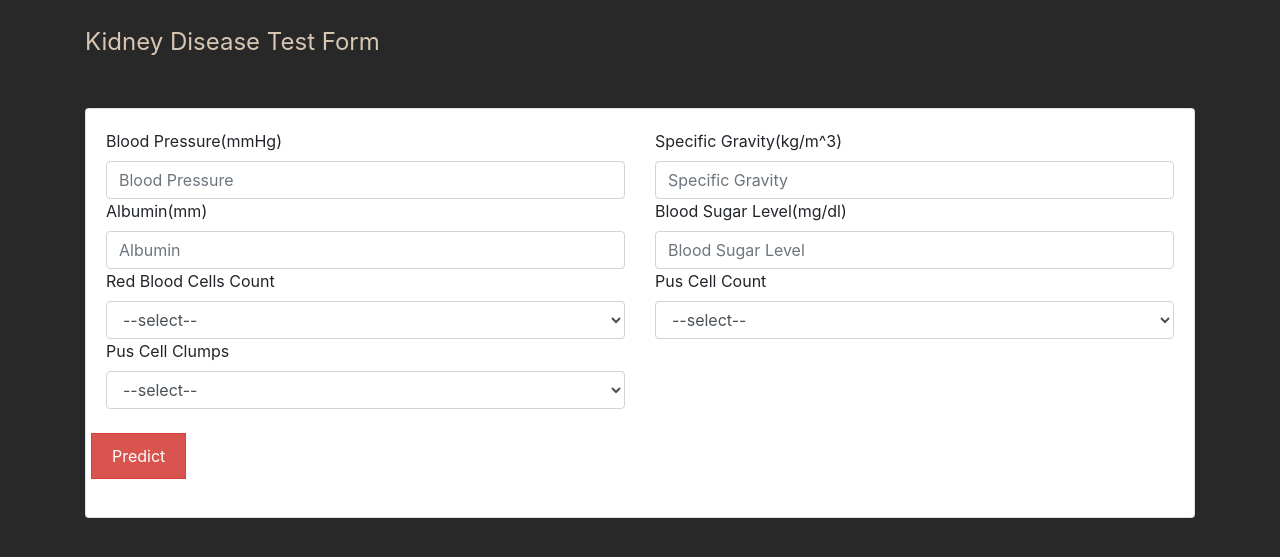
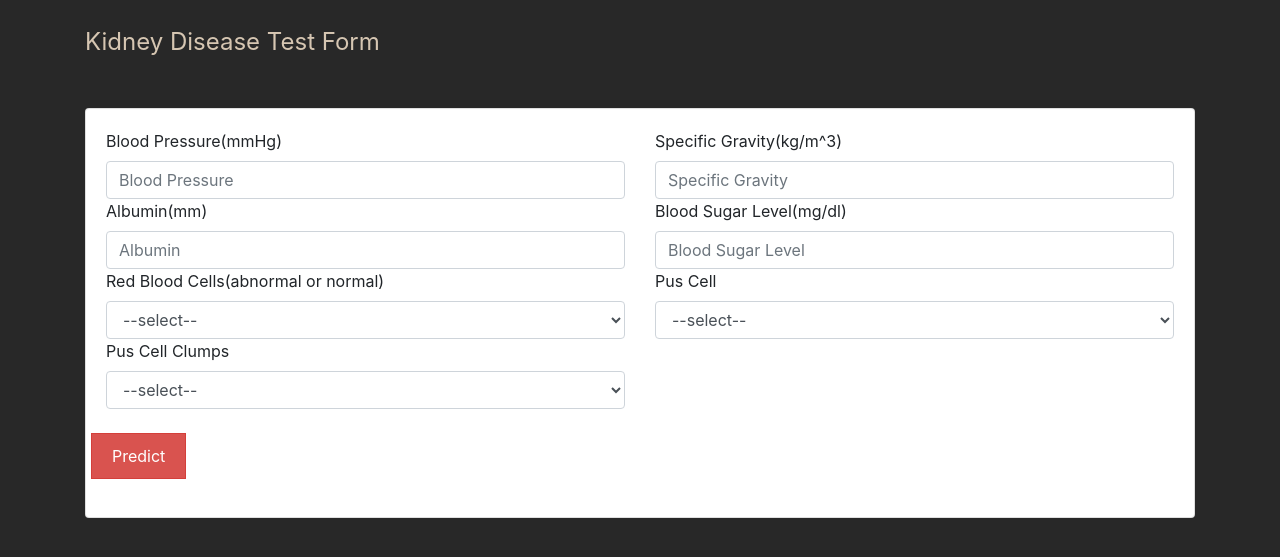
Before and after one commit to sanyukta-patil/Kidney, a Flask app: page / in a window 1280 px wide. Shown: the part 56-613 px from the top of the page. Run offline with Flask 2, Linux system fonts and the light colour scheme; some libraries are stand-ins or nearby versions.

Commit message:
Updated unit

```diff
--- a/templates/kidney.html
+++ b/templates/kidney.html
@@ -56,7 +56,7 @@
                             <input class="form-control" type="number" id="su" name="su" required="required" placeholder="Blood Sugar Level">
             </div>
             <div class="col-sm-6">
-               <label for="rbc">Red Blood Cells Count</label>
+               <label for="rbc">Red Blood Cells(abnormal or normal)</label>
                 <select class="form-control" type="number" id="rbc" name="rbc" required="required" placeholder="Red Blood Cells Count">
                   <option>--select--</option>
                   <option value="0">abnormal</option>
@@ -65,10 +65,10 @@
 
             </div>
             <div class="col-sm-6">
-              <label for="pc">Pus Cell Count</label>
+              <label for="pc">Pus Cell</label>
                 <select class="form-control" type="number" id="pc" name="pc" required="required" placeholder="Pus Cell Count">
                   <option>--select--</option>
-                  <option value="0">notpresent</option>
+                  <option value="0">not present</option>
                   <option value="1">present</option>
                 </select>
 
@@ -77,7 +77,7 @@
               <label for="pcc">Pus Cell Clumps</label>
                 <select class="form-control" type="number" id="pcc" name="pcc" required="required" placeholder="Pus Cell Clumps">
                   <option>--select--</option>
-                  <option value="0">notpresent</option>
+                  <option value="0">not present</option>
                   <option value="1">present</option>
                 </select>
               </div>
```
